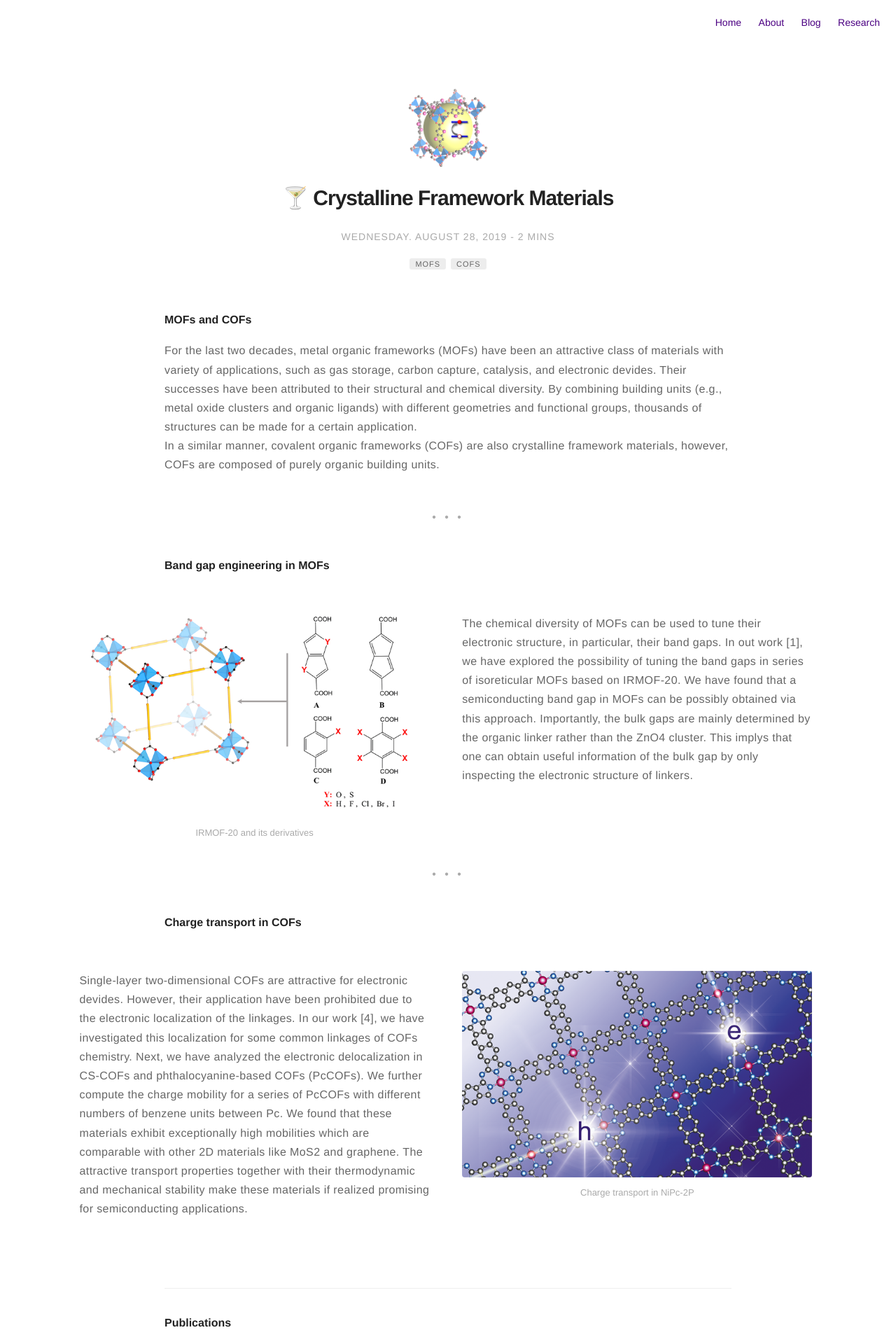
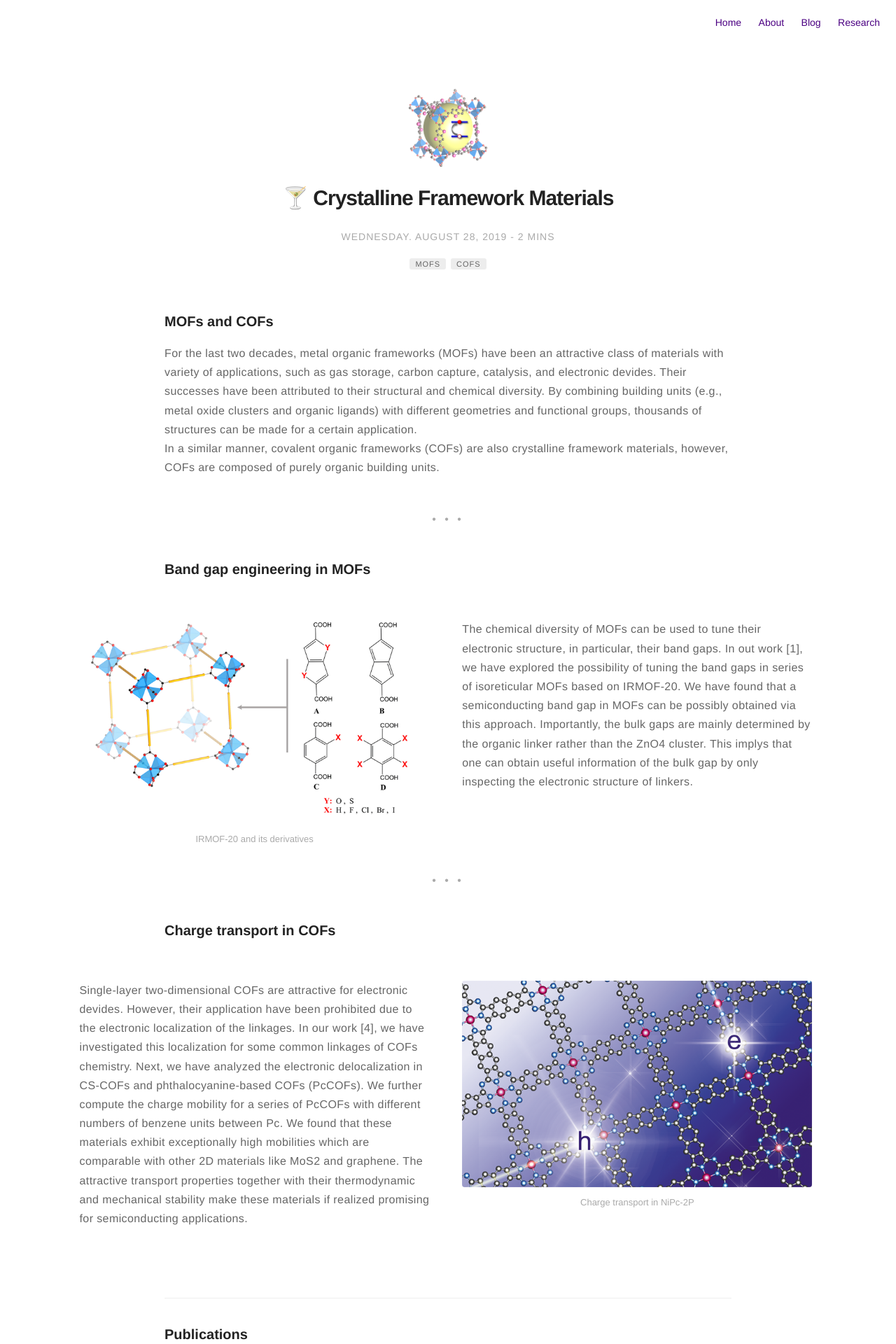
Before and after one commit to hungpham2017/hungpham2017.github.io, a Jekyll site: the page built from _posts/2019-08-28-MOFs_COFs.markdown, in a window 1280 px wide. Shown: the top 1920 px of the page at 70% size. Built offline with Jekyll 4.4.1, drawn with Linux system fonts in a browser that asks for light colours; emoji names are drawn with the system emoji font; comment, search, counter and statistics services are not loaded.

Commit message:
formatting

```diff
--- a/_posts/2019-08-28-MOFs_COFs.markdown
+++ b/_posts/2019-08-28-MOFs_COFs.markdown
@@ -15,7 +15,7 @@ author: hungpham
 externalLink: false
 ---
 
-<h4>MOFs and COFs</h4>
+<h3>MOFs and COFs</h3>
 <p>
 For the last two decades, metal organic frameworks (MOFs) have been an attractive class of materials
 with variety of applications, such as gas storage, carbon capture, catalysis, and electronic devides.
@@ -28,7 +28,7 @@ however, COFs are composed of purely organic building units.
 
 <div class="breaker"></div>
 
-<h4>Band gap engineering in MOFs</h4>
+<h3>Band gap engineering in MOFs</h3>
 <div class="side-by-side">
     <div class="toleft">
         <img class="image" src="https://hungpham2017.github.io/assets/images/MOFs_bandgap.png" alt="Alt Text">
@@ -48,7 +48,7 @@ however, COFs are composed of purely organic building units.
 
 <div class="breaker"></div>
 
-<h4>Charge transport in COFs</h4>
+<h3>Charge transport in COFs</h3>
 <div class="side-by-side">
     <div class="toleft">
         <p>
@@ -69,7 +69,7 @@ however, COFs are composed of purely organic building units.
 </div>
 
 ---
-<h4>Publications</h4>
+<h3>Publications</h3>
 1. **H. Q. Pham**, T. Mai, N.-N. Pham-Tran, Y. Kawazoe, H. Mizuseki, D. Nguyen-Manh; Engineering of Band Gap in Metal–Organic Frameworks by Functionalizing Organic Linker: A Systematic Density Functional Theory Investigation, [**J. Phys. Chem. C**](https://pubs.acs.org/doi/10.1021/jp405997r), **2014**, 118 (9), 4567.
 2. P. T. K. Nguyen, H. T. D. Nguyen, **H. Q. Pham**, J. Kim, K. E. Cordova, H. Furukawa; Synthesis and Selective Capture Properties of a Series of Hexatopic Linker-Based Metal–Organic Frameworks, [**Inorg. Chem.**](https://pubs.acs.org/doi/abs/10.1021/acs.inorgchem.5b01900), **2015**, 54 (20), 10065.
 3. T. L. H. Doan, H. L. Nguyen, **H. Q. Pham**, N.-N. Pham-Tran, T. N. Le, K. E. Cordova; Tailoring the Optical Absorption of Water-Stable Zr− and Hf−Based Metal–Organic Framework Photocatalysts, [**Chem. Asian J.**](https://onlinelibrary.wiley.com/doi/full/10.1002/asia.201500641), **2015**, 10, 2660.
```
